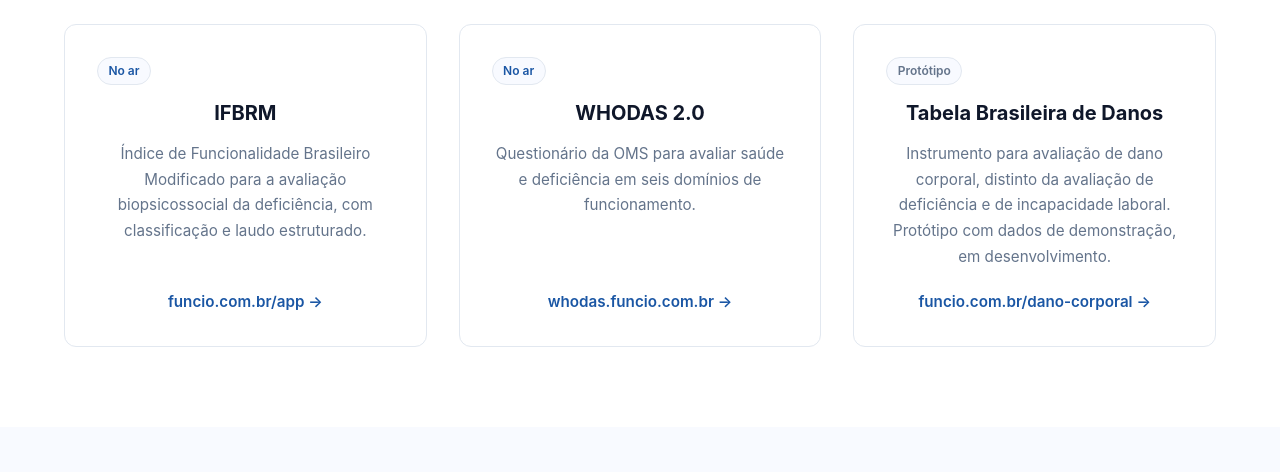
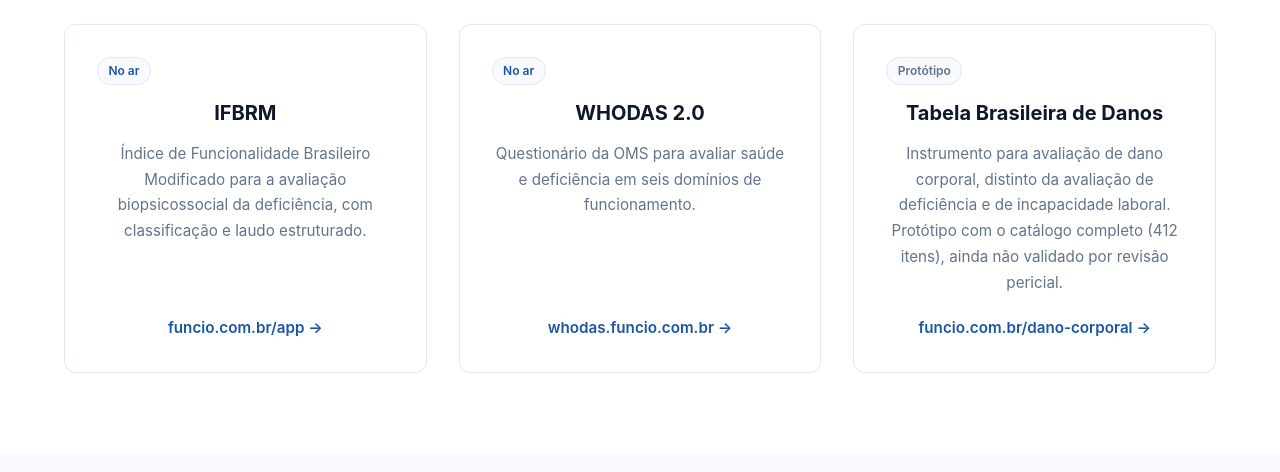
Before and after one commit to eugene-cyber-lab/funcio, a plain HTML site: page index.html in a window 1280 px wide. Shown: the part 712-1184 px from the top of the page. Drawn offline with Linux system fonts and the light colour scheme.

Commit message:
fix(home): update Dano Corporal card text

```diff
--- a/index.html
+++ b/index.html
@@ -623,7 +623,7 @@
         <a class="card instrument-card" href="/dano-corporal">
           <span class="instrument-tag soon">Protótipo</span>
           <h3>Tabela Brasileira de Danos</h3>
-          <p>Instrumento para avaliação de dano corporal, distinto da avaliação de deficiência e de incapacidade laboral. Protótipo com dados de demonstração, em desenvolvimento.</p>
+          <p>Instrumento para avaliação de dano corporal, distinto da avaliação de deficiência e de incapacidade laboral. Protótipo com o catálogo completo (412 itens), ainda não validado por revisão pericial.</p>
           <span class="instrument-link">funcio.com.br/dano-corporal →</span>
         </a>
       </div>
```
